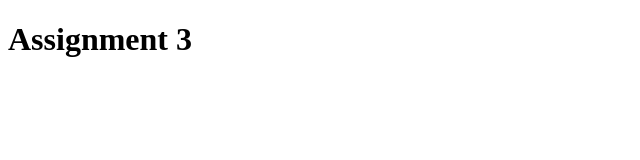
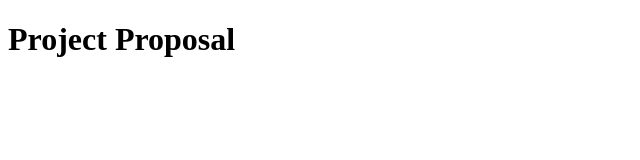
Before and after one commit to AxelRoca/AxelRoca.github.io, a plain HTML site: page Restaurant.html in a window 1280 px wide. Shown: the whole page, without its empty margins (0-640 px from the left). Drawn offline with Linux system fonts and the light colour scheme.

Commit message:
Update and rename assignment.html to Restaurant.html

```diff
--- a/assignment.html
+++ b/Restaurant.html
@@ -6,7 +6,7 @@
 	</head>
 
 	<body>
-	<h1> Assignment 3 </h1>
+	<h1> Project Proposal </h1>
 
 
 	</body>
```
